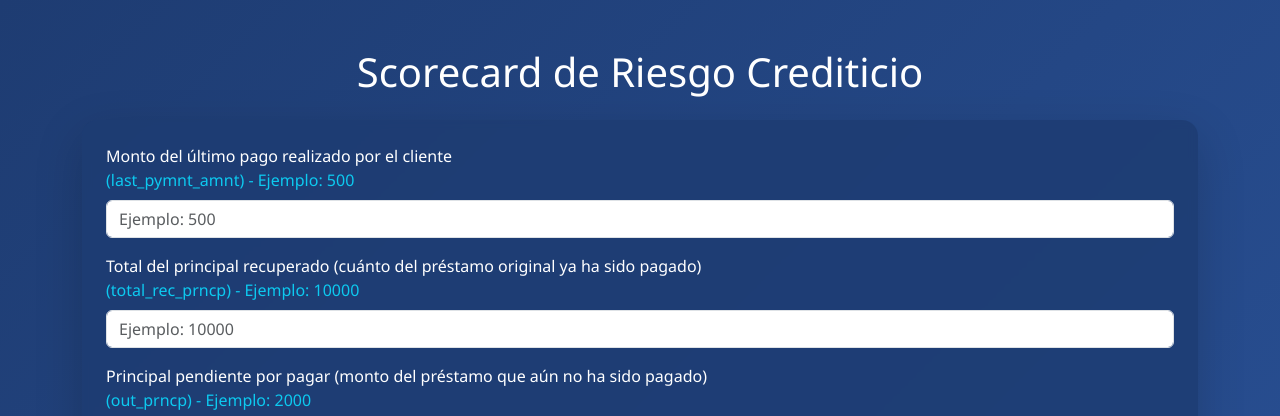
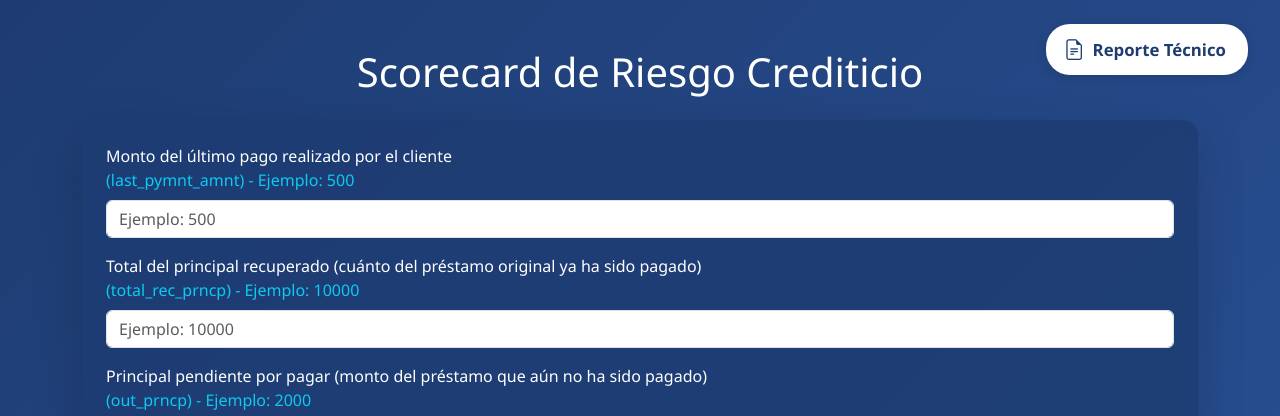
Before and after one commit to andresaris1/bio---copia, a Flask app: page / in a window 1280 px wide. Shown: the top 416 px of the page. Run offline with Flask 3, Linux system fonts and the light colour scheme; parts of the project's set-up code (start-up, migrations or seed data) failed here and were passed over; some libraries are stand-ins or nearby versions.

Commit message:
mejora a la pagina web

```diff
--- a/templates/index.html
+++ b/templates/index.html
@@ -67,9 +67,39 @@
             text-align: center;
             text-shadow: 0 1px 2px #0002;
         }
+        /* Estilo para el link del reporte técnico */
+        .reporte-link {
+            position: fixed;
+            top: 24px;
+            right: 32px;
+            z-index: 9999;
+            background: #fff;
+            color: #1e3c72;
+            padding: 10px 22px 10px 18px;
+            border-radius: 24px;
+            box-shadow: 0 2px 12px #0002;
+            font-weight: 600;
+            font-size: 1.05rem;
+            text-decoration: none;
+            display: flex;
+            align-items: center;
+            gap: 8px;
+            transition: background 0.2s, color 0.2s;
+        }
+        .reporte-link:hover {
+            background: #2575fc;
+            color: #fff;
+            text-decoration: none;
+        }
+        .reporte-link i {
+            font-size: 1.3rem;
+        }
     </style>
 </head>
 <body>
+<a class="reporte-link" href="https://docs.google.com/document/d/1sM7zTrfB91l1bhmiSFyRPLk7YqlWfgyI_SUj7EKCgPk/edit?usp=sharing" target="_blank" rel="noopener">
+    <i class="bi bi-file-earmark-text"></i> Reporte Técnico
+</a>
 <div class="container mt-5">
     <h1 class="mb-4 text-center text-white">Scorecard de Riesgo Crediticio</h1>
     <form method="post" class="p-4 rounded-4 shadow-lg bg-blur-blue">
```
